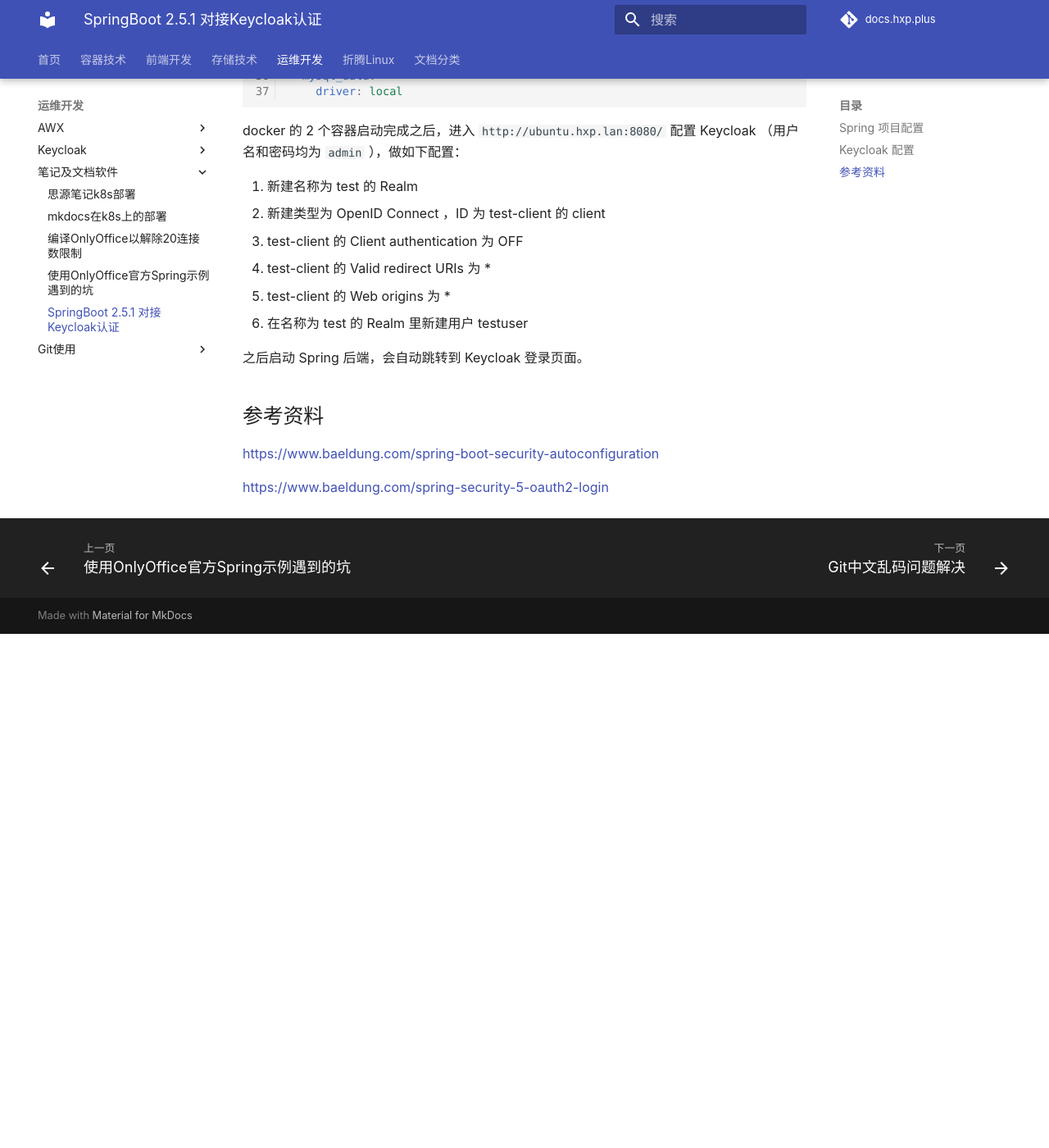
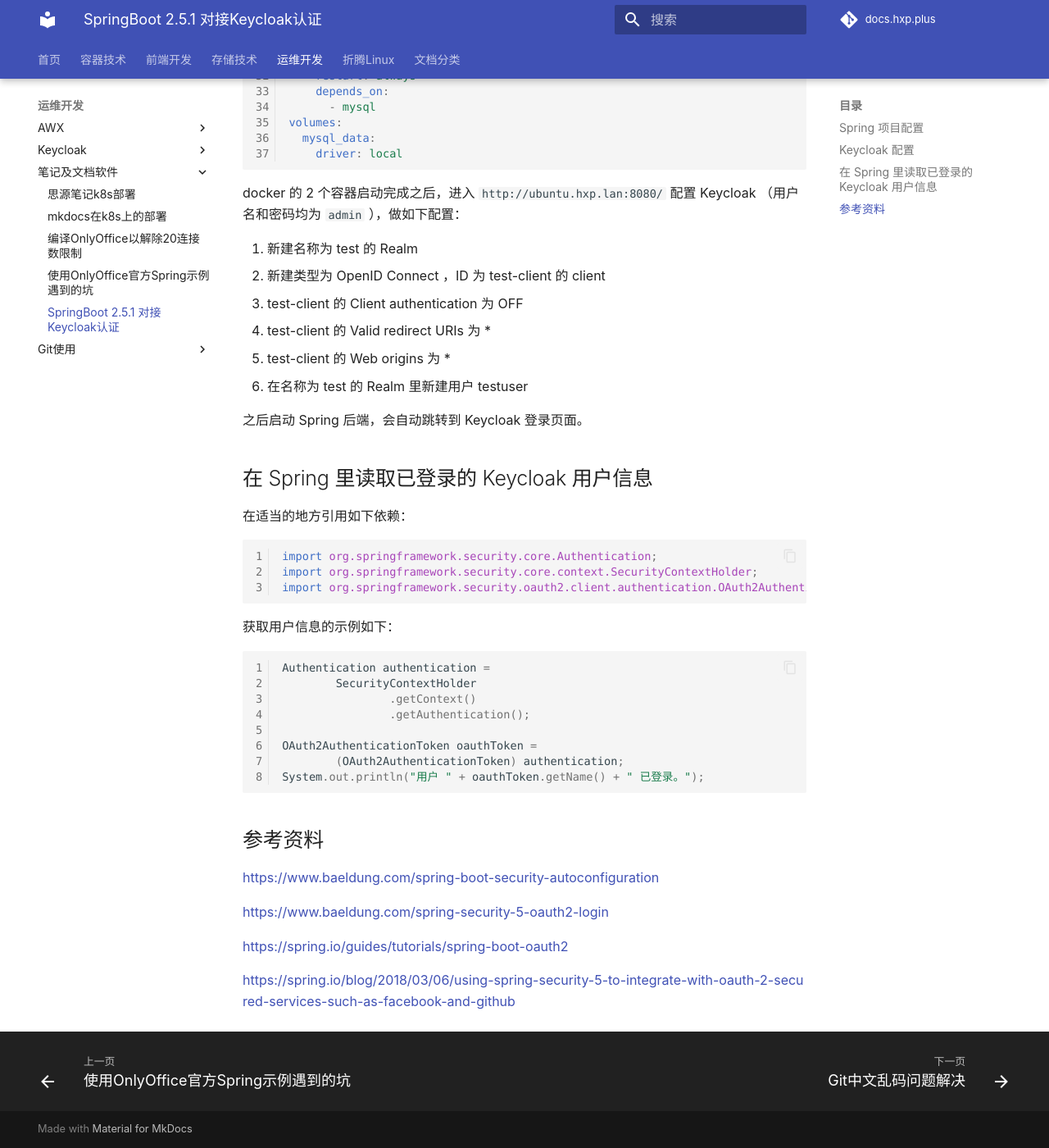
Before and after one commit to hxp-plus/docs.hxp.plus, an MkDocs documentation site: the page built from docs/运维开发/笔记及文档软件/SpringBoot 2.5.1 对接Keycloak认证.md, in a window 1280 px wide and 1400 px high, scrolled down 1377 px. Shown: the whole window at 82% size. Built offline with MkDocs 1.6.1 and Material for MkDocs 9.7.7, drawn with Linux system fonts in a browser that asks for light colours; plug-ins that fetch from the network failed and are left out; comment, search, counter and statistics services are not loaded; before the commit the page ends 2150 px from its top, so only the background shows below that; some of the changed text lies outside the part shown.

Commit message:
modified:   docs/运维开发/笔记及文档软件/SpringBoot 2.5.1 对接Keycloak认证.md

````diff
--- a/docs/运维开发/笔记及文档软件/SpringBoot 2.5.1 对接Keycloak认证.md
+++ b/docs/运维开发/笔记及文档软件/SpringBoot 2.5.1 对接Keycloak认证.md
@@ -13,6 +13,10 @@
 在 `pom.xml` 加入依赖：
 
 ```xml
+<dependency>
+  <groupId>org.springframework.boot</groupId>
+  <artifactId>spring-boot-starter-security</artifactId>
+</dependency>
 <dependency>
   <groupId>org.springframework.boot</groupId>
   <artifactId>spring-boot-starter-oauth2-client</artifactId>
@@ -85,8 +89,35 @@
 
 之后启动 Spring 后端，会自动跳转到 Keycloak 登录页面。
 
+## 在 Spring 里读取已登录的 Keycloak 用户信息
+
+在适当的地方引用如下依赖：
+
+```java
+import org.springframework.security.core.Authentication;
+import org.springframework.security.core.context.SecurityContextHolder;
+import org.springframework.security.oauth2.client.authentication.OAuth2AuthenticationToken;
+```
+
+获取用户信息的示例如下：
+
+```java
+Authentication authentication =
+        SecurityContextHolder
+                .getContext()
+                .getAuthentication();
+
+OAuth2AuthenticationToken oauthToken =
+        (OAuth2AuthenticationToken) authentication;
+System.out.println("用户 " + oauthToken.getName() + " 已登录。");
+```
+
 ## 参考资料
 
 https://www.baeldung.com/spring-boot-security-autoconfiguration
 
 https://www.baeldung.com/spring-security-5-oauth2-login
+
+https://spring.io/guides/tutorials/spring-boot-oauth2
+
+https://spring.io/blog/2018/03/06/using-spring-security-5-to-integrate-with-oauth-2-secured-services-such-as-facebook-and-github
````
